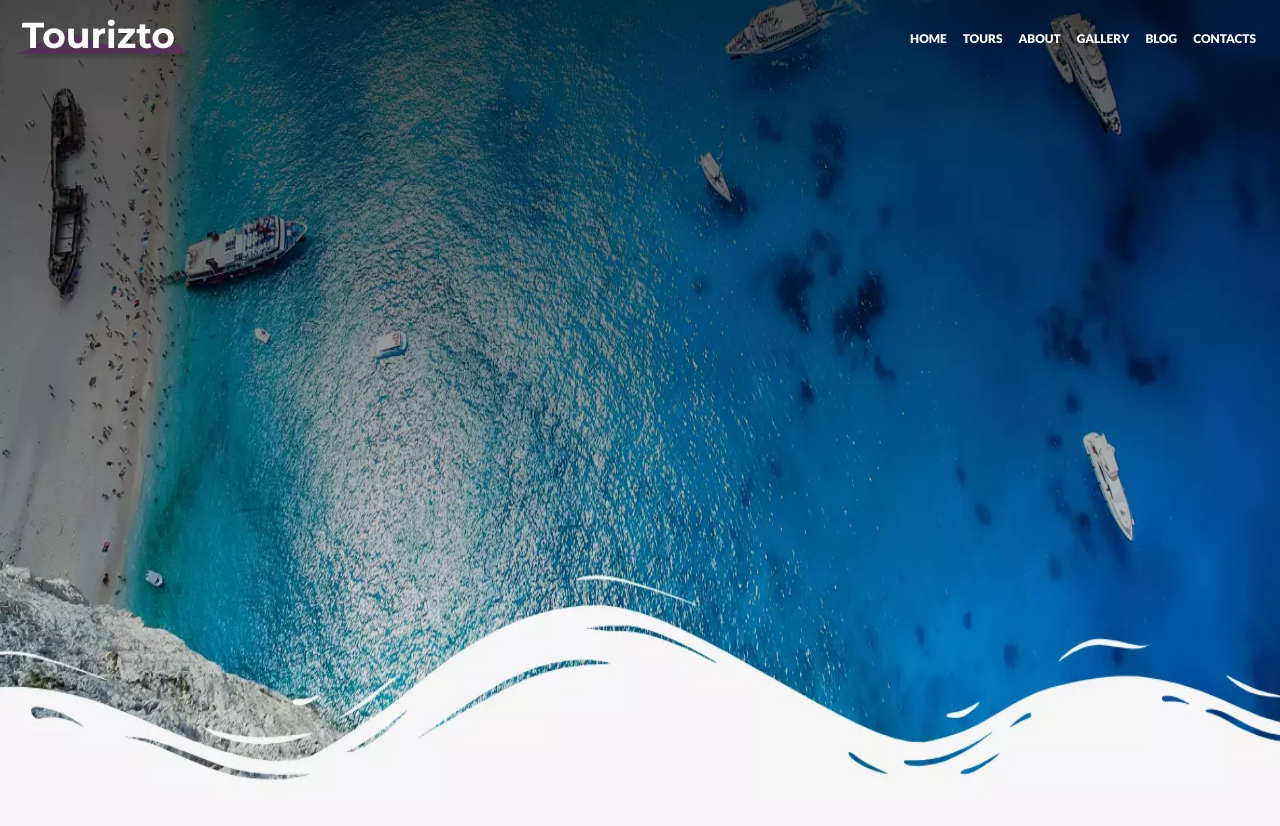
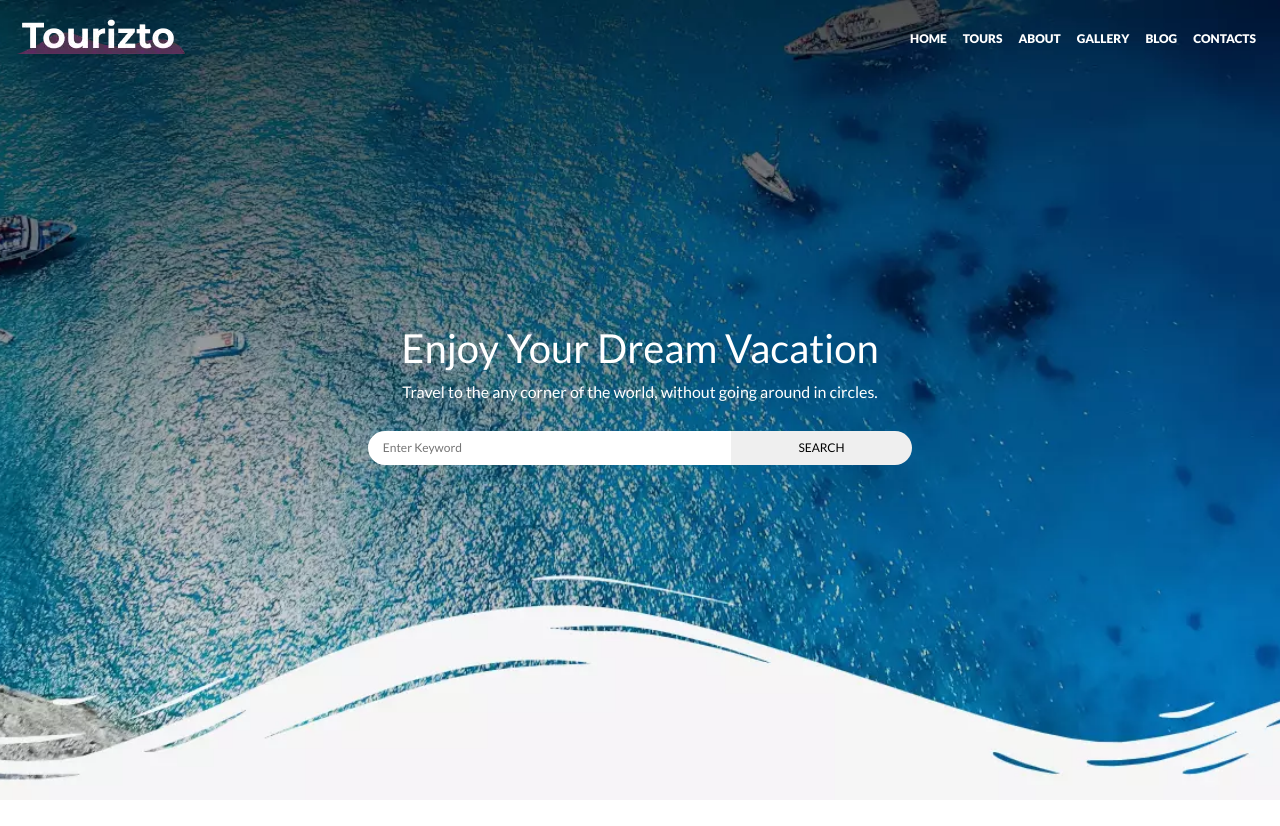
Before and after one commit to udaya28/tourizto, a React (Create React App) app: page / in a window 1280 px wide. Shown: the top 826 px of the page. After the commit the page ends 800 px from the top, so only its background shows below. Built offline with nearby package versions, Linux system fonts and the light colour scheme.

Commit message:
added input box

```diff
--- a/src/App.css
+++ b/src/App.css
@@ -1,5 +1,5 @@
 .App{
-    height: 300vh;
+    height: 100vh;
     background-color: #F7F4F8;
 }
 *{
--- a/src/components/container1/component1.styles.css
+++ b/src/components/container1/component1.styles.css
@@ -1,9 +1,62 @@
-.con1{
-    height: 140vh;
-    background-image: url('../../photos/bg-1.webp');
-    background-repeat: no-repeat;
-    background-size:100% 100vh  ;
-    /* background-size: contain; */
-    /* background-position: center center; */
-    /* background-size: cover; */
+.con1 {
+  height: 100vh;
+  background-image: url('../../photos/bg-1.webp');
+  background-size: cover;
+  background-repeat: no-repeat;
+  background-position: center center;
+  display: flex;
+  flex-direction: column;
+  align-items: center;
+  justify-content: center;
+  color: white;
 }
+
+.input-search{
+    width: 100%;
+    display: flex;
+    /* border-radius: 30px; */
+    justify-content: center;
+    font-size: 12px;
+    padding: 11px 35px;
+
+}
+.con1 input{
+    padding: 8px 15px;
+    width: 30%;
+    border:none;
+    border-top-left-radius: 25px;
+    border-bottom-left-radius: 25px;
+    outline-color: none !important;
+    outline-style: none !important;
+    outline-width: 0px !important;
+
+}
+
+
+.con1 input:hover{
+    outline-color: none !important;
+    outline-style: none !important;
+    outline-width: 0px !important;
+}
+
+.con1 button{
+    border:none;
+    padding: 0px;
+    margin: 0px;
+    border-top-right-radius: 25px;
+    border-bottom-right-radius: 25px;
+    width: 15%;
+    outline-color: none !important;
+    outline-style: none !important;
+    outline-width: 0px !important;
+}
+/*
+@media only screen and (max-width: 600px) {
+  .App {
+    background-color: rgb(6, 39, 49);
+
+    background-size: contain;
+
+
+  }
+} */
--- a/src/components/container1/container1.component.jsx
+++ b/src/components/container1/container1.component.jsx
@@ -2,8 +2,13 @@ import React from 'react'
 import './component1.styles.css'
 export  const Container1=()=> {
     return (
-        <div className="con1">
-
+        <div className=" con1 ">
+            <h1>Enjoy Your Dream Vacation</h1>
+            <p>Travel to the any corner of the world, without going around in circles.</p>
+            <div className="input-search">
+            <input type="text" placeholder="Enter Keyword" />
+            <button >SEARCH</button>
+            </div>
         </div>
     )
 }
```
